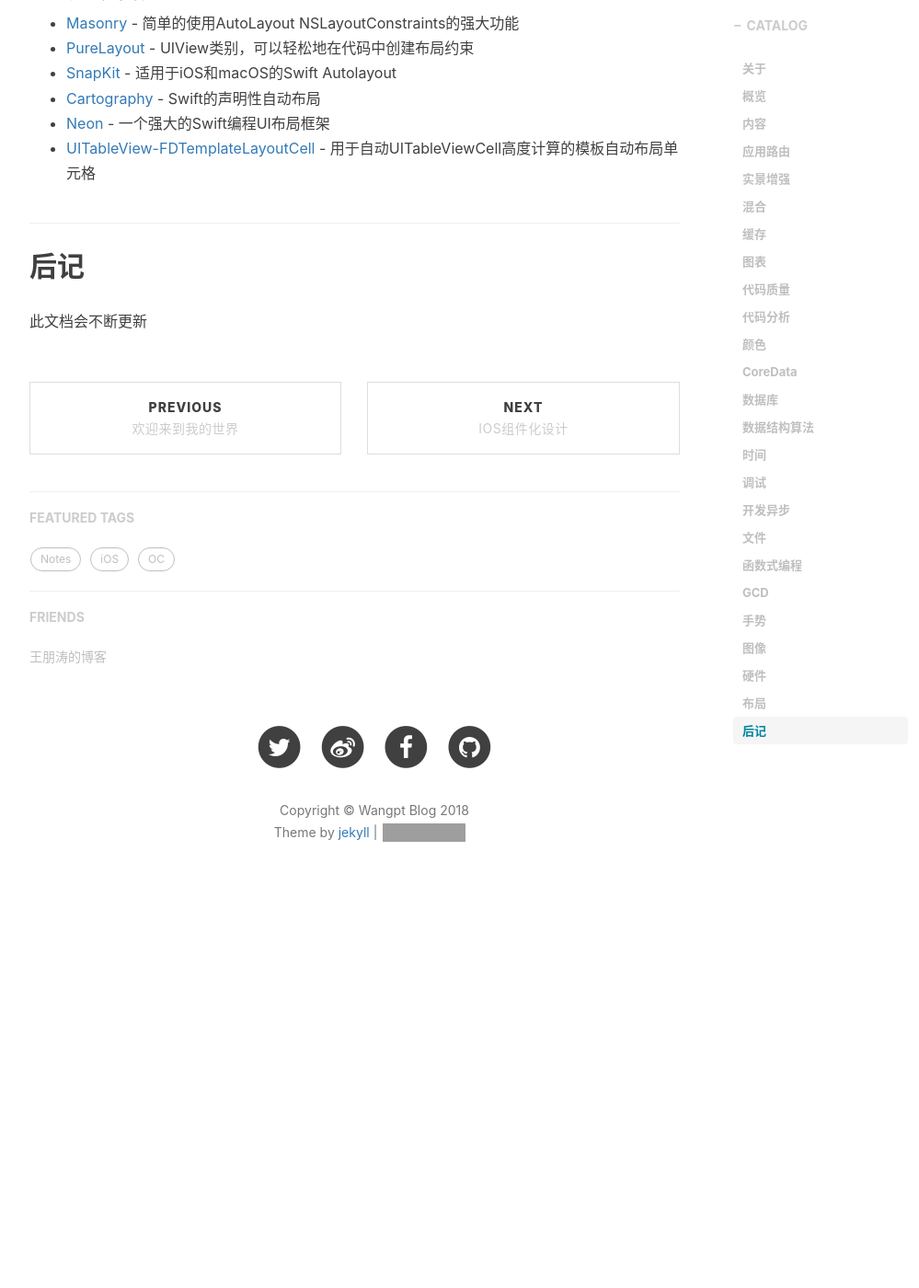
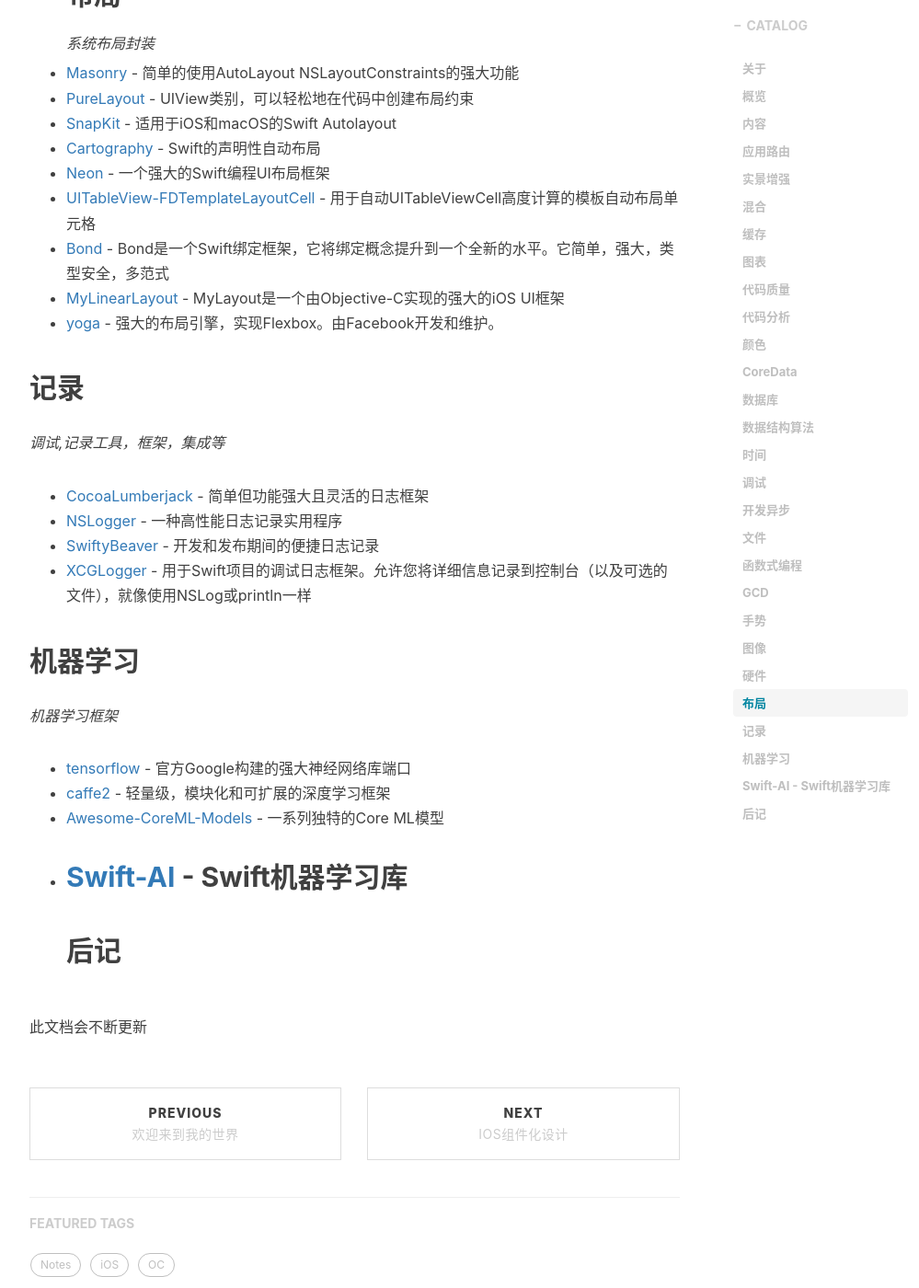
Before and after one commit to wangpt/wangpt.github.io, a Jekyll site: the page built from _posts/2018-08-29-vendor-github.markdown, in a window 1280 px wide and 1400 px high, scrolled down 6418 px. Shown: the whole window at 92% size, without its empty margins (233-1232 px from the left). Built offline with Jekyll 4.4.1, drawn with Linux system fonts in a browser that asks for light colours; nearby versions of some CDN libraries; comment, search, counter and statistics services are not loaded; before the commit the page ends 7427 px from its top, so only the background shows below that; grey boxes are pictures that could not be loaded.

Commit message:
Fix vendor

```diff
--- a/_posts/2018-08-29-vendor-github.markdown
+++ b/_posts/2018-08-29-vendor-github.markdown
@@ -43,6 +43,8 @@
 - [图像](#图像)
 - [硬件](#硬件)
 - [布局](#布局)
+- [记录](#记录)
+- [机器学习](#机器学习)
 ## 内容
 ### 应用路由
 *优雅的URL路由，导航框架，深层链接等*
@@ -194,8 +196,24 @@
 * [Cartography](https://github.com/robb/Cartography) - Swift的声明性自动布局
 * [Neon](https://github.com/mamaral/Neon) - 一个强大的Swift编程UI布局框架
 * [UITableView-FDTemplateLayoutCell](https://github.com/forkingdog/UITableView-FDTemplateLayoutCell) - 用于自动UITableViewCell高度计算的模板自动布局单元格
+* [Bond](https://github.com/DeclarativeHub/Bond) - Bond是一个Swift绑定框架，它将绑定概念提升到一个全新的水平。它简单，强大，类型安全，多范式
+* [MyLinearLayout](https://github.com/youngsoft/MyLinearLayout) - MyLayout是一个由Objective-C实现的强大的iOS UI框架
+* [yoga](https://github.com/facebook/yoga/tree/master/YogaKit) - 强大的布局引擎，实现Flexbox。由Facebook开发和维护。
 
+## 记录
+*调试,记录工具，框架，集成等*
 
+* [CocoaLumberjack](https://github.com/CocoaLumberjack/CocoaLumberjack) - 简单但功能强大且灵活的日志框架
+* [NSLogger](https://github.com/fpillet/NSLogger) - 一种高性能日志记录实用程序
+* [SwiftyBeaver](https://github.com/SwiftyBeaver/SwiftyBeaver) - 开发和发布期间的便捷日志记录
+* [XCGLogger](https://github.com/DaveWoodCom/XCGLogger) - 用于Swift项目的调试日志框架。允许您将详细信息记录到控制台（以及可选的文件），就像使用NSLog或println一样
+
+## 机器学习
+*机器学习框架*
+* [tensorflow](https://github.com/tensorflow/tensorflow/tree/master/tensorflow/examples/ios) - 官方Google构建的强大神经网络库端口
+* [caffe2](https://github.com/caffe2/caffe2) - 轻量级，模块化和可扩展的深度学习框架
+* [Awesome-CoreML-Models](https://github.com/likedan/Awesome-CoreML-Models) - 一系列独特的Core ML模型
+* [Swift-AI](https://github.com/Swift-AI/Swift-AI) - Swift机器学习库
 ---
 ## 后记
 
```
